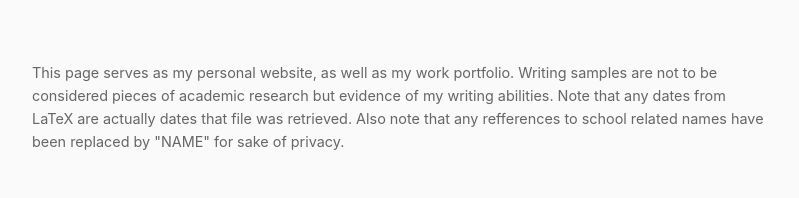
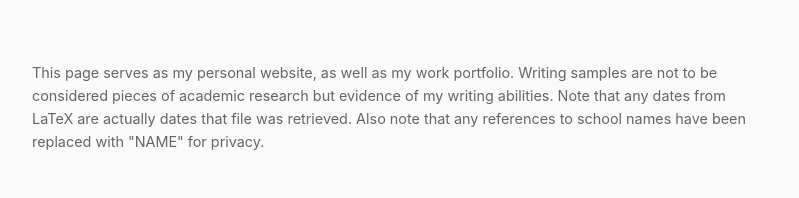
Before and after one commit to JeremyKalfus/JeremyKalfus, a plain HTML site: page index.html in a window 1280 px wide. Shown: the part 200-398 px from the top of the page, without its empty margins (240-1039 px from the left). Drawn offline with Linux system fonts and the light colour scheme.

Commit message:
update index.html

```diff
--- a/index.html
+++ b/index.html
@@ -14,7 +14,7 @@
         </header>
 
         <section class="blurb">
-            <p>This page serves as my personal website, as well as my work portfolio. Writing samples are not to be considered pieces of academic research but evidence of my writing abilities. Note that any dates from LaTeX are actually dates that file was retrieved. Also note that any refferences to school related names have been replaced by "NAME" for sake of privacy.</p>
+            <p>This page serves as my personal website, as well as my work portfolio. Writing samples are not to be considered pieces of academic research but evidence of my writing abilities. Note that any dates from LaTeX are actually dates that file was retrieved. Also note that any references to school names have been replaced with "NAME" for privacy.</p>
         </section>
 
         <section class="projects">
```
